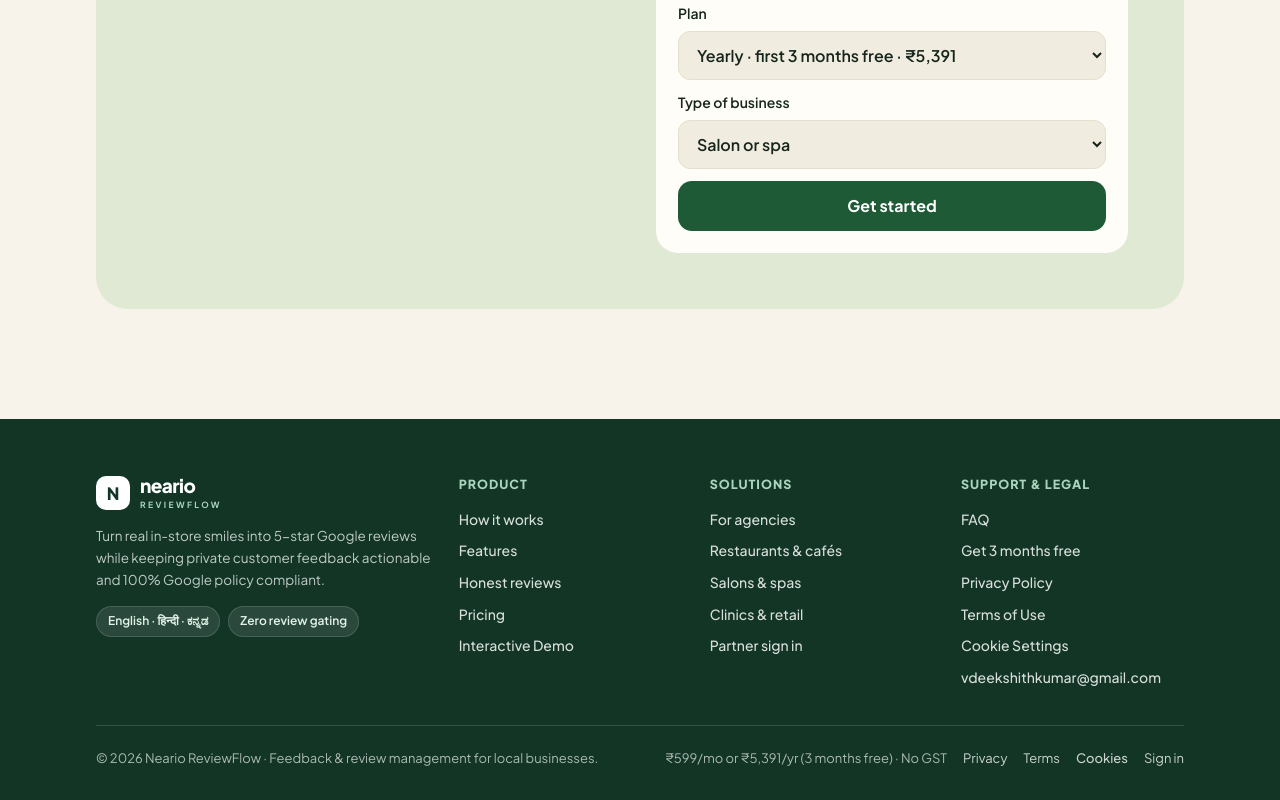
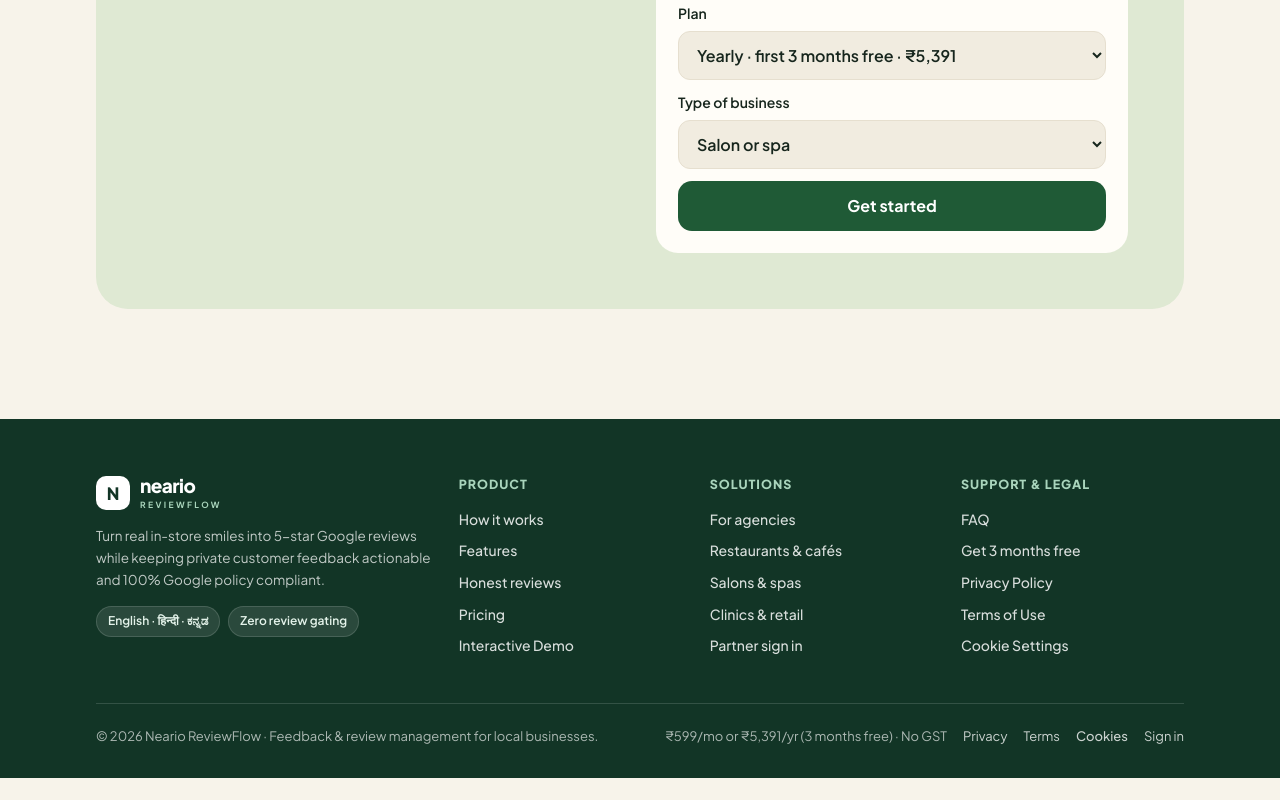
Before and after one commit to deekshithkumarv/nearioReviewFlow, a Next.js app: page /faq in a window 1280 px wide. Shown: the part 5642-6442 px from the top of the page. After the commit the page ends 6420 px from the top, so only its background shows below. Built offline with nearby package versions, Linux system fonts and the light colour scheme.

Commit message:
small change

```diff
--- a/app/components/LandingPage.js
+++ b/app/components/LandingPage.js
@@ -942,7 +942,7 @@ export default function LandingPage({ initialSection = 'top' }) {
                 <li><Link href="/privacy">Privacy Policy</Link></li>
                 <li><Link href="/terms">Terms of Use</Link></li>
                 <li><CookieSettingsButton className="footer-cookie-btn" /></li>
-                <li><a href="mailto:vdeekshithkumar@gmail.com">vdeekshithkumar@gmail.com</a></li>
+                <li><a href="mailto:vdeekshithkumar@gmail.com"></a></li>
               </ul>
             </div>
           </div>
```
